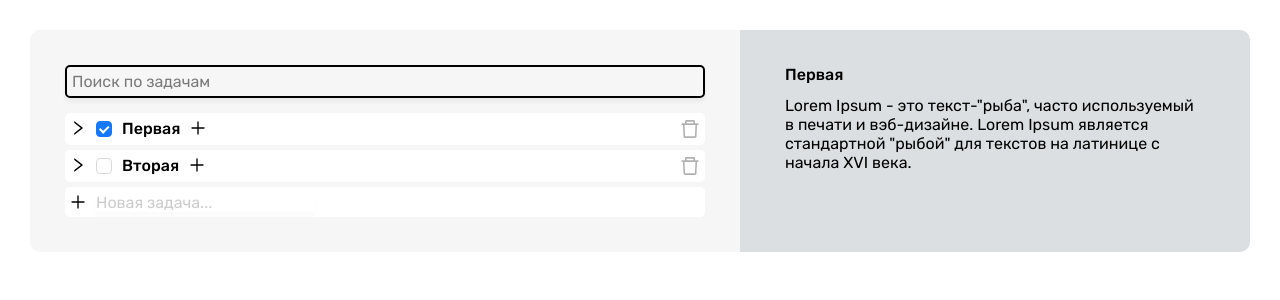
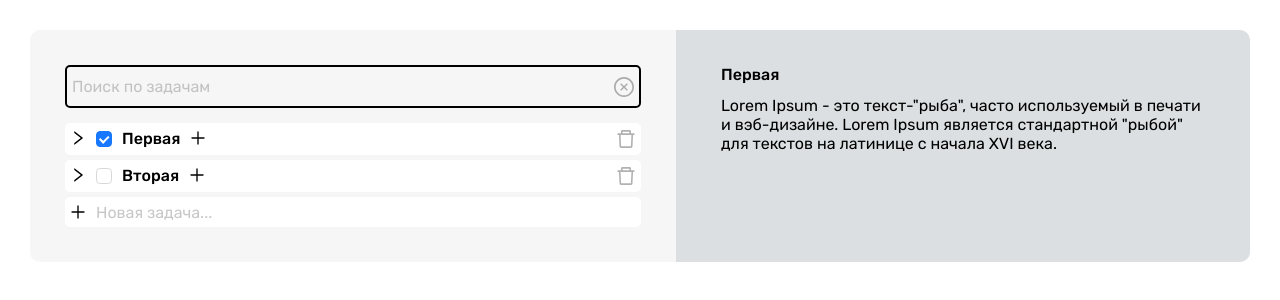
Before and after one commit to vilavren/task-mate, a React (Create React App) app: page / in a window 1280 px wide. Shown: the top 300 px of the page. Built offline with nearby package versions, Linux system fonts and the light colour scheme.

Commit message:
added: search task

```diff
--- a/src/components/Task/Task.module.css
+++ b/src/components/Task/Task.module.css
@@ -33,6 +33,7 @@
 }
 
 .input {
+	padding: 0;
 	font-size: 14px;
 }
 
--- a/src/components/Tasks/Tasks.module.css
+++ b/src/components/Tasks/Tasks.module.css
@@ -17,7 +17,7 @@
 }
 
 .inputSearch {
-	width: 50vw;
+	width: 45vw;
 	margin-bottom: 15px;
 	padding: 5px;
 
@@ -29,3 +29,19 @@
 .inputSearch:hover {
 	box-shadow: 0 3px 10px rgb(0 0 0 / 60%);
 }
+
+.removeButton {
+	cursor: pointer;
+
+	position: absolute;
+	top: 10px;
+	right: 5px;
+
+	font-size: 20px;
+
+	opacity: 0.3;
+}
+
+.removeButton:hover {
+	opacity: 1;
+}
--- a/src/components/Tasks/Tasks.tsx
+++ b/src/components/Tasks/Tasks.tsx
@@ -1,9 +1,10 @@
-import { PlusOutlined } from '@ant-design/icons/lib/icons'
+import { CloseCircleOutlined, PlusOutlined } from '@ant-design/icons/lib/icons'
 import cn from 'classnames'
 import { observer } from 'mobx-react-lite'
-import React from 'react'
+import React, { useState } from 'react'
 
 import TaskStore from '../../stores/TaskStore'
+import { findTaskByTitle } from '../../utils/findTaskByTitle'
 import { Task } from '../Task/Task'
 import { Input } from '../UI/Input/Input'
 
@@ -12,11 +13,29 @@ import { TasksProps } from './Tasks.props'
 
 export const Tasks: React.FC<TasksProps> = observer(
   ({ className, ...props }) => {
+    const [searchValue, setSearchValue] = useState('')
+
+    const onChangeSearchInput = (e: React.ChangeEvent<HTMLInputElement>) => {
+      setSearchValue(e.target.value)
+    }
+
+    const filtredTasks = findTaskByTitle(TaskStore.tasks, searchValue)
+
     return (
       <div className={cn(className, styles.tasks)} {...props}>
-        <Input className={styles.inputSearch} placeholder="Поиск по задачам" />
+        <Input
+          className={styles.inputSearch}
+          placeholder="Поиск по задачам"
+          value={searchValue}
+          onChange={onChangeSearchInput}
+        >
+          <CloseCircleOutlined
+            className={styles.removeButton}
+            onClick={() => setSearchValue('')}
+          />
+        </Input>
         <ul>
-          {TaskStore.tasks.map((t) => (
+          {filtredTasks.map((t) => (
             <Task htag="h3" subHtag="h4" key={t.id} task={t} />
           ))}
           <div className={styles.wrapperAddTask}>
--- a/src/components/UI/Input/Input.module.css
+++ b/src/components/UI/Input/Input.module.css
@@ -1,15 +1,19 @@
 .form {
+	position: relative;
 	display: inline-block;
 }
 
 .input {
 	display: inline-block;
+
+	width: 100%;
+	padding: 5px 0;
+
 	opacity: 0.4;
 	border: none;
-	box-shadow: 0 4px 4px rgb(0 0 0 / 5%);
 }
 
-.input::placeholder {
+.form::placeholder {
 	color: black;
 	opacity: 0.5;
 }
@@ -20,6 +24,6 @@
 	opacity: 1;
 }
 
-.input:hover {
+.form:hover {
 	opacity: 0.8;
 }
--- a/src/components/UI/Input/Input.tsx
+++ b/src/components/UI/Input/Input.tsx
@@ -33,16 +33,16 @@ export const Input: React.FC<InputProps> = ({
   }
 
   return (
-    <div className={styles.form}>
-      {children}
+    <div className={cn(className, styles.form)}>
       <input
         value={newTaskText}
         onChange={handleInputOnChange}
         onKeyDown={(e) => handleTaskAdd(e, tasks)}
         type="text"
-        className={cn(className, styles.input)}
+        className={styles.input}
         {...props}
       />
+      {children}
     </div>
   )
 }
--- a/src/stores/TaskStore.ts
+++ b/src/stores/TaskStore.ts
@@ -3,6 +3,7 @@ import { v4 as uuidv4 } from 'uuid'
 
 import { tasksData } from '../assets/data/tasksData'
 import { ITask } from '../interfaces/task'
+import { completedSubtask } from '../utils/completedSubtask'
 import { findTaskById } from '../utils/findTaskById'
 import { removeTaskById } from '../utils/removeTaskById'
 
@@ -33,14 +34,6 @@ class Task {
 
   completedTask(id: string) {
     const task = findTaskById(this.tasks, id)
-    const completedSubtask = (task: ITask | undefined, completed: boolean) => {
-      if (task?.subtasks) {
-        task.subtasks.forEach((t) => {
-          t.completed = completed
-          completedSubtask(t, completed)
-        })
-      }
-    }
 
     if (task) {
       task.completed = !task.completed
--- /dev/null
+++ b/src/utils/completedSubtask.ts
@@ -0,0 +1,13 @@
+import { ITask } from '../interfaces/task'
+
+export const completedSubtask = (
+  task: ITask | undefined,
+  completed: boolean
+) => {
+  if (task?.subtasks) {
+    task.subtasks.forEach((t) => {
+      t.completed = completed
+      completedSubtask(t, completed)
+    })
+  }
+}
--- /dev/null
+++ b/src/utils/findTaskByTitle.ts
@@ -0,0 +1,17 @@
+import { ITask } from '../interfaces/task'
+
+export const findTaskByTitle = (tasks: ITask[], title: string): ITask[] => {
+  const filterTasks: ITask[] = []
+
+  tasks.forEach((t) => {
+    if (t.title.toLowerCase().includes(title.toLowerCase())) {
+      return filterTasks.push(t)
+    }
+
+    if (t.subtasks && t.subtasks.length > 0) {
+      const nestedResult = findTaskByTitle(t.subtasks, title)
+      filterTasks.push(...nestedResult)
+    }
+  })
+  return filterTasks
+}
```
